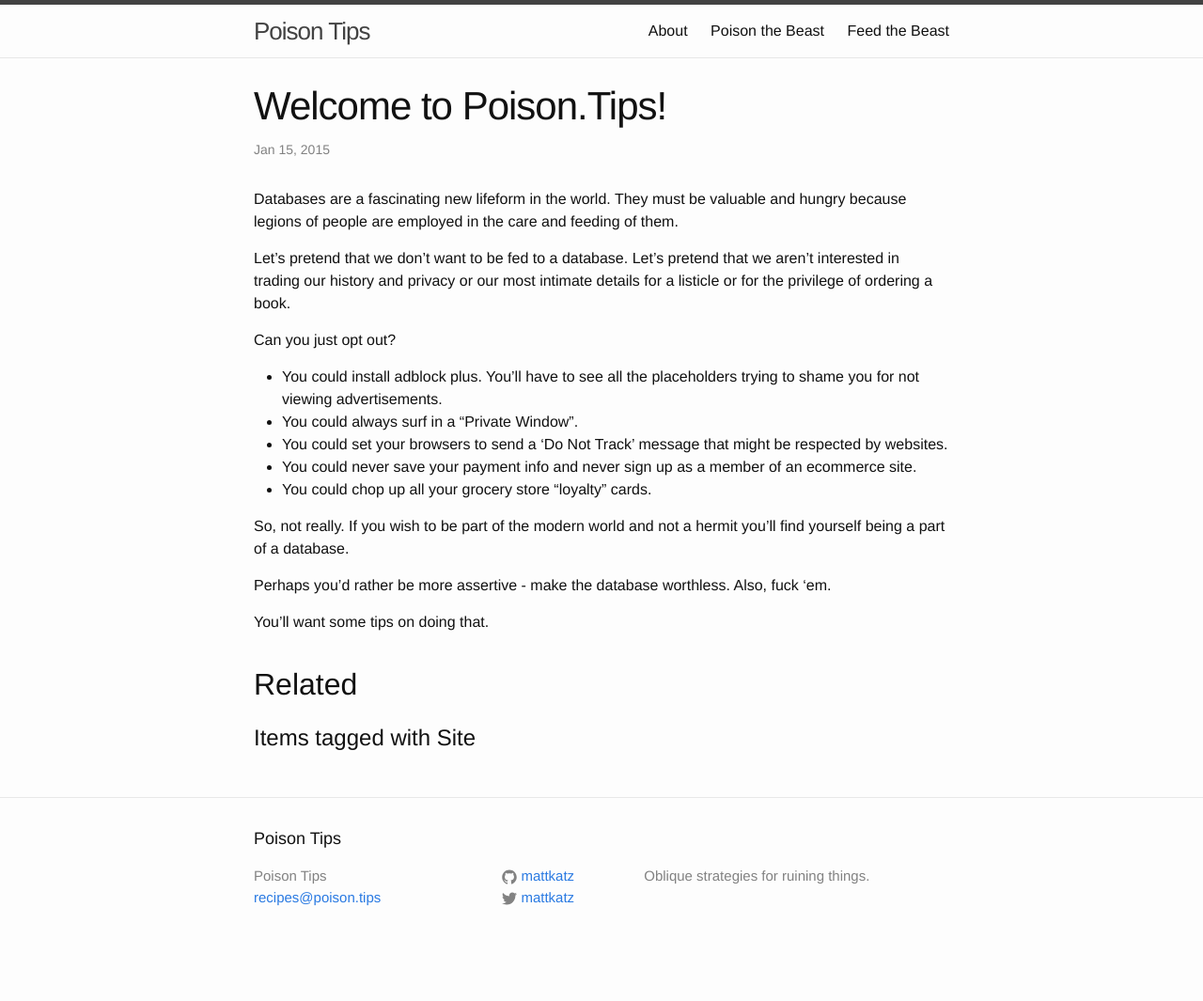
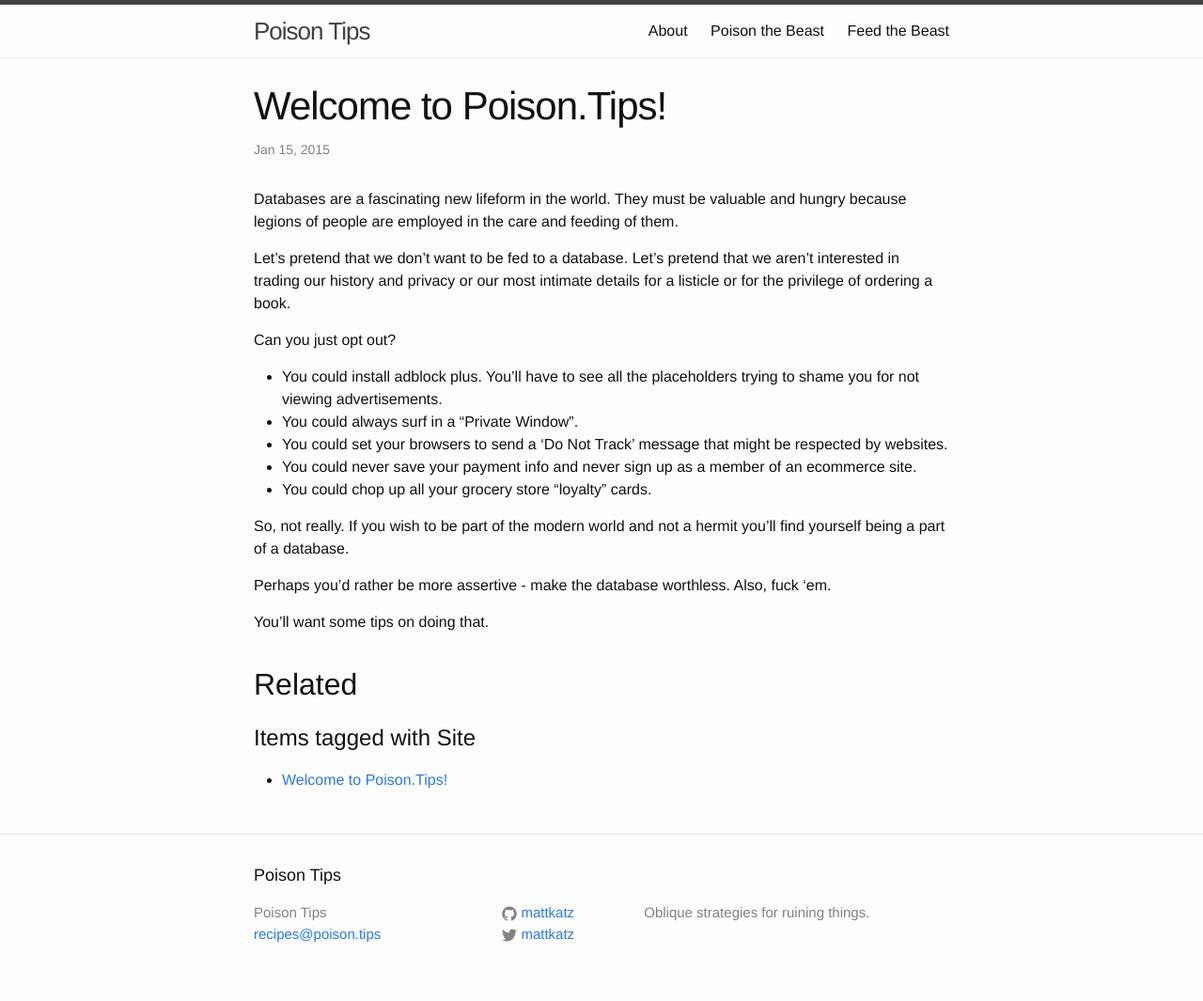
Before and after one commit to mattkatz/poison.tips, a Jekyll site: the page built from _posts/2015-01-15-welcome-to-poison-tips.markdown, in a window 1280 px wide. Shown: the whole page at 94% size. Built offline with Jekyll 4.4.1, drawn with Linux system fonts in a browser that asks for light colours; before the commit the page ends 1026 px from its top, so only the background shows below that.

Commit message:
fix every page showing on every tag

```diff
--- a/_layouts/default.html
+++ b/_layouts/default.html
@@ -16,7 +16,7 @@
         {% for tag in page.tags %}
         <h2>Items tagged with {{ tag | capitalize }}</h2>
         <ul>
-          {% for page in site.tags.feed %}
+          {% for page in site.tags[tag] %}
           <li>
           <a href="{{ page.url }}" >{{ page.title }}</a>
           </li>
```
